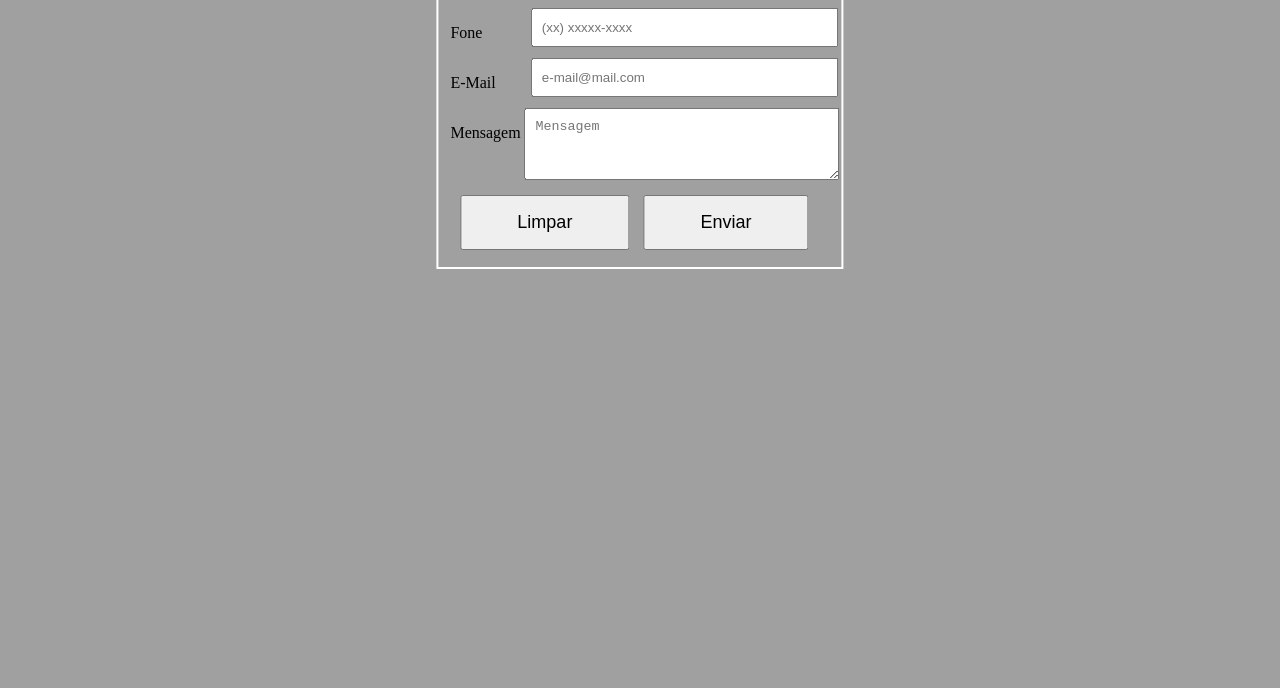
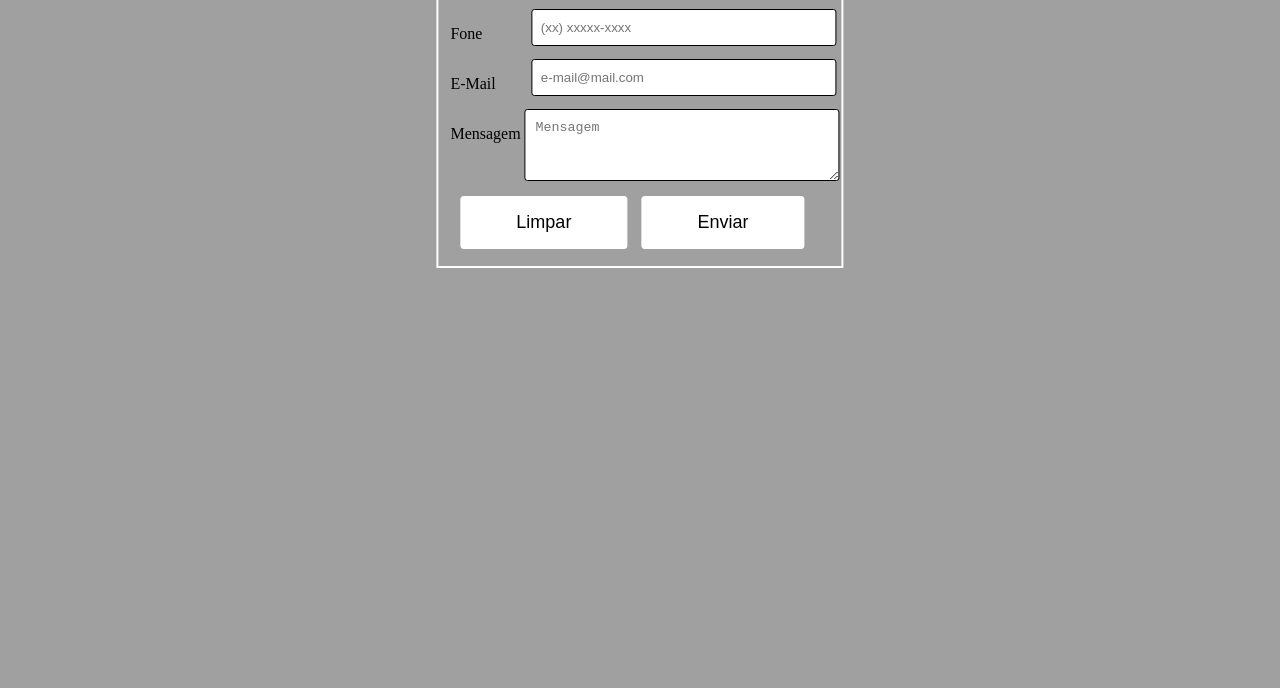
Before and after one commit to Amaxwel1/front-end-ucb, a plain HTML site: page Aulas/contato-p-2.html in a window 1280 px wide. Shown: the part 197-885 px from the top of the page. Drawn offline with Linux system fonts and the light colour scheme.

Commit message:
project finalized

```diff
--- a/CSS/projeto-2.css
+++ b/CSS/projeto-2.css
@@ -132,6 +132,8 @@ li a:hover {
     vertical-align: top;
     padding-left: 10px;
     padding-top: 10px;
+    border: 1px solid black;
+    border-radius: 3px;
 }
 
 .contatos #name, #tel, #email {
@@ -142,6 +144,8 @@ li a:hover {
     padding-bottom: 10px;
     padding-right: 30%;
     padding-left: 5px;
+    border: 1px solid black;
+    border-radius: 3px;
 }
 
 .contatos .button {
@@ -155,4 +159,7 @@ li a:hover {
     padding: 15px 55px ;
     font-size: 18px;
     align-content: center;
+    border: 1px solid white;
+    border-radius: 3px;
+    background-color: white;
 }
```
